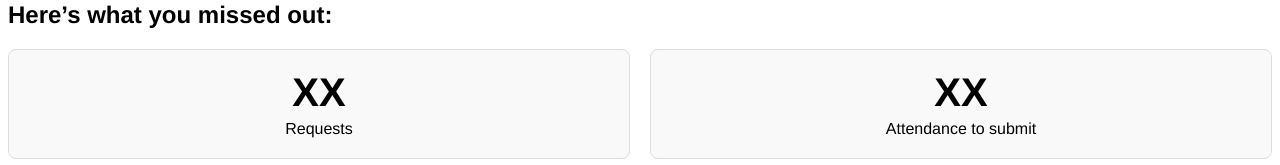
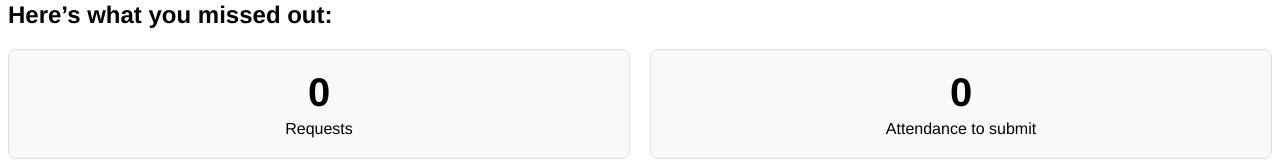
Before and after one commit to BT3103AppDev1/AY2425_S1_Group7, a Vue app: page /Admin/Dashboard in a window 1280 px wide. Shown: the part 477-642 px from the top of the page. Built offline with nearby package versions, Linux system fonts and the light colour scheme; no server answers; the database is empty.

Commit message:
Successful testing of AddTask functionality AND fixed AddTask to push back to Admin Dashboard.

```diff
--- a/src/components/AddTask.vue
+++ b/src/components/AddTask.vue
@@ -37,7 +37,7 @@ function processData() {
 
             addDoc(collection(db, "task"), dataUpload)
                 .then(() => {
-                    router.replace('/ViewTasks');
+                    router.replace('/Admin/Dashboard'); // Should we also have a ViewTasks for admin too?
                     resetForm();
                 })
                 .catch((error) => {
--- a/src/views/AdministratorDashboard.vue
+++ b/src/views/AdministratorDashboard.vue
@@ -15,8 +15,8 @@ const queryOfRequests = query(collOfRequests)
 const queryOfAttendance = query(collOfAttendance, where('start_date_time', '>=', Timestamp.fromDate(new Date(new Date().setHours(0,0,0,0)))), where('start_date_time', '<=', Timestamp.fromDate(new Date(new Date().setHours(23,59,59,999)))))
 
 Promise.all([getCountFromServer(queryOfRequests),getCountFromServer(queryOfAttendance)]).then((values) => {
-  requestsToManage.value = values[0];
-  tasksToTakeAttendance.value = values[1];
+  requestsToManage.value = values[0].data().count;
+  tasksToTakeAttendance.value = values[1].data().count;
 }).catch((error) => {
   alert(error.message);
   requestsToManage.value = "XX";
@@ -65,12 +65,12 @@ Promise.all([getCountFromServer(queryOfRequests),getCountFromServer(queryOfAtten
 
             <div class = "dashboard-cards">
                 <div class = "requests">
-                    <h3>XX</h3>
+                    <h3> {{ requestsToManage }}</h3>
                     <p>Requests</p>
                 </div>
 
                 <div class = "attendance">
-                    <h3>XX</h3>
+                    <h3>{{ tasksToTakeAttendance }}</h3>
                     <p>Attendance to submit</p>
                 </div>
             </div>
```
